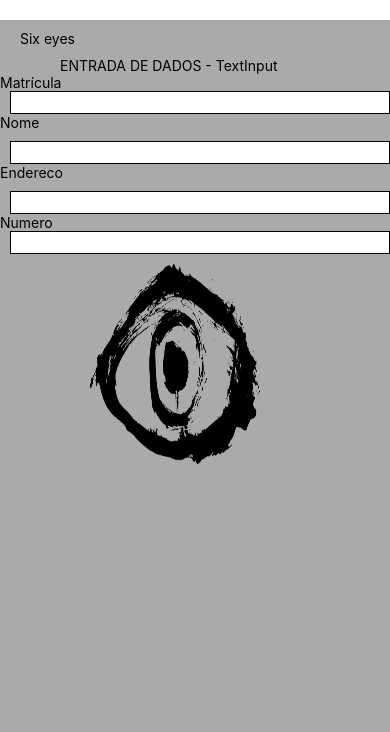
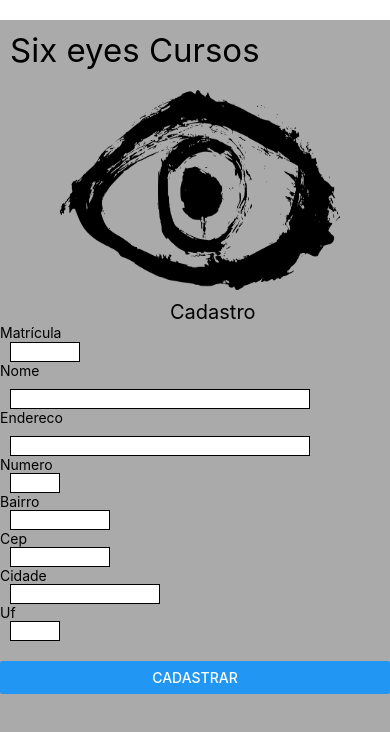
Before and after one commit to Rodrigoleiroz/exe_aula1_android, a React Native app in the folder app_aula1/: screen / in a window 390 px wide. Shown: the top 732 px of the page. Built offline with nearby package versions, Linux system fonts and the light colour scheme.

Commit message:
Create new fields and button with alert

```diff
--- a/app_aula1/App.js
+++ b/app_aula1/App.js
@@ -1,17 +1,32 @@
 import { StatusBar } from 'expo-status-bar';
 import React, { useState } from 'react';
-import { StyleSheet, Text, View, TextInput, Image, ScrollView } from 'react-native';
+import { StyleSheet, Text, View, TextInput, Image, ScrollView, Button, Alert } from 'react-native';
+
 
 export default function App() {
   const [matricula, setMatricula] = useState('');
   const [nome, setNome] = useState('');
   const [endereco, setEndereco] = useState('');
   const [numero, setNumero] = useState('');
+  const [bairro, setBairro] = useState('');
+  const [cep, setCep] = useState('');
+  const [cidade, setCidade] = useState('');
+  const [uf, setUf] = useState('');
+  const CadastroClick = () => {
+    Alert.alert('Seu cadastro foi realizado com sucesso!');
+  };
 
   return (
     <View style={styles.container}>
-      <Text style={styles.display}>Six eyes</Text>
-      <Text style={styles.display1}>ENTRADA DE DADOS - TextInput</Text>
+      <Text style={styles.display}>Six eyes Cursos</Text>
+
+      <Image
+        style={styles.imagem}
+        resizeMode='stretch'
+        source={require('./images/grunge-eye-3.png')}
+      />
+
+      <Text style={styles.display1}>Cadastro</Text>
 
       <Text style={styles.display2}>Matrícula </Text>
       <TextInput
@@ -41,10 +56,35 @@ export default function App() {
         onChangeText={(texto) => setNumero(texto)}
       />
 
-      <Image
-        style={styles.imagem}
-        resizeMode='stretch'
-        source={require('./images/grunge-eye-3.png')}
+      <Text style={styles.display6}>Bairro </Text>
+      <TextInput
+        style={styles.bairro}
+        value={bairro}
+        onChangeText={(texto) => setBairro(texto)}
+      />
+
+      <Text style={styles.display7}>Cep </Text>
+      <TextInput
+        style={styles.cep}
+        value={cep}
+        onChangeText={(texto) => setCep(texto)}
+      />
+
+      <Text style={styles.display8}>Cidade </Text>
+      <TextInput
+        style={styles.cidade}
+        value={cidade}
+        onChangeText={(texto) => setCidade(texto)}
+      />
+
+      <Text style={styles.display9}>Uf </Text>
+      <TextInput
+        style={styles.uf}
+        value={uf}
+        onChangeText={(texto) => setUf(texto)}
+      />
+
+      <Button title="Cadastrar" onPress={CadastroClick}
       />
 
       <ScrollView style={styles.scrollView}>
@@ -65,44 +105,89 @@ const styles = StyleSheet.create({
   },
   display: {
     margin: 10,
-    marginLeft: 20,
+    marginLeft: 10,
+    fontSize: 33,
   },
   display1: {
-    marginLeft: 60,
+    marginLeft: 170,
+    fontSize: 20,
   },
   matricula: {
+    marginTop: 1,
+    width: 70,
+    height: 20,
     backgroundColor: '#FFF',
-    borderWidth: 1, // Changed 'borderEndWidth' to 'borderWidth'
+    borderWidth: 1,
     marginLeft: 10,
     padding: 2,
   },
   nome: {
     backgroundColor: '#FFF',
-    borderWidth: 1, // Changed 'borderEndWidth' to 'borderWidth'
+    borderWidth: 1,
+    width: 300,
+    height: 20,
     marginLeft: 10,
     marginTop: 10,
     padding: 2,
   },
   endereco: {
     backgroundColor: '#FFF',
-    borderWidth: 1, // Changed 'borderEndWidth' to 'borderWidth'
+    borderWidth: 1,
+    width: 300,
+    height: 20,
     marginLeft: 10,
     marginTop: 10,
     padding: 2,
   },
   numero: {
     backgroundColor: '#FFF',
-    borderWidth: 1, // Changed 'borderEndWidth' to 'borderWidth'
+    borderWidth: 1,
+    width: 50,
+    height: 20,
     marginLeft: 10,
     padding: 2,
   },
+  bairro: {
+    backgroundColor: '#FFF',
+    borderWidth: 1,
+    width: 100,
+    height: 20,
+    marginLeft: 10,
+    padding: 2,
+  },
+  cep: {
+    backgroundColor: '#FFF',
+    borderWidth: 1,
+    width: 100,
+    height: 20,
+    marginLeft: 10,
+    padding: 2,
+  },
+  cidade: {
+    backgroundColor: '#FFF',
+    borderWidth: 1,
+    width: 150,
+    height: 20,
+    marginLeft: 10,
+    padding: 2,
+  },
+  uf: {
+    backgroundColor: '#FFF',
+    borderWidth: 1,
+    width: 50,
+    height: 20,
+    marginLeft: 10,
+    padding: 2,
+    marginBottom: 20,
+  },
   imagem: {
-    width: 170,
+    width: 280,
     height: 200,
-    marginLeft: 90,
+    marginLeft: 60,
     marginTop: 10,
+    marginBottom: 10,
   },
-  scrollView: { // Corrected 'ScrollView' to 'scrollView'
+  scrollView: {
     flex: 1,
   },
   text: {},
```
Also changed, not shown: 1 other file (tests, documents, lock files or other folders).
